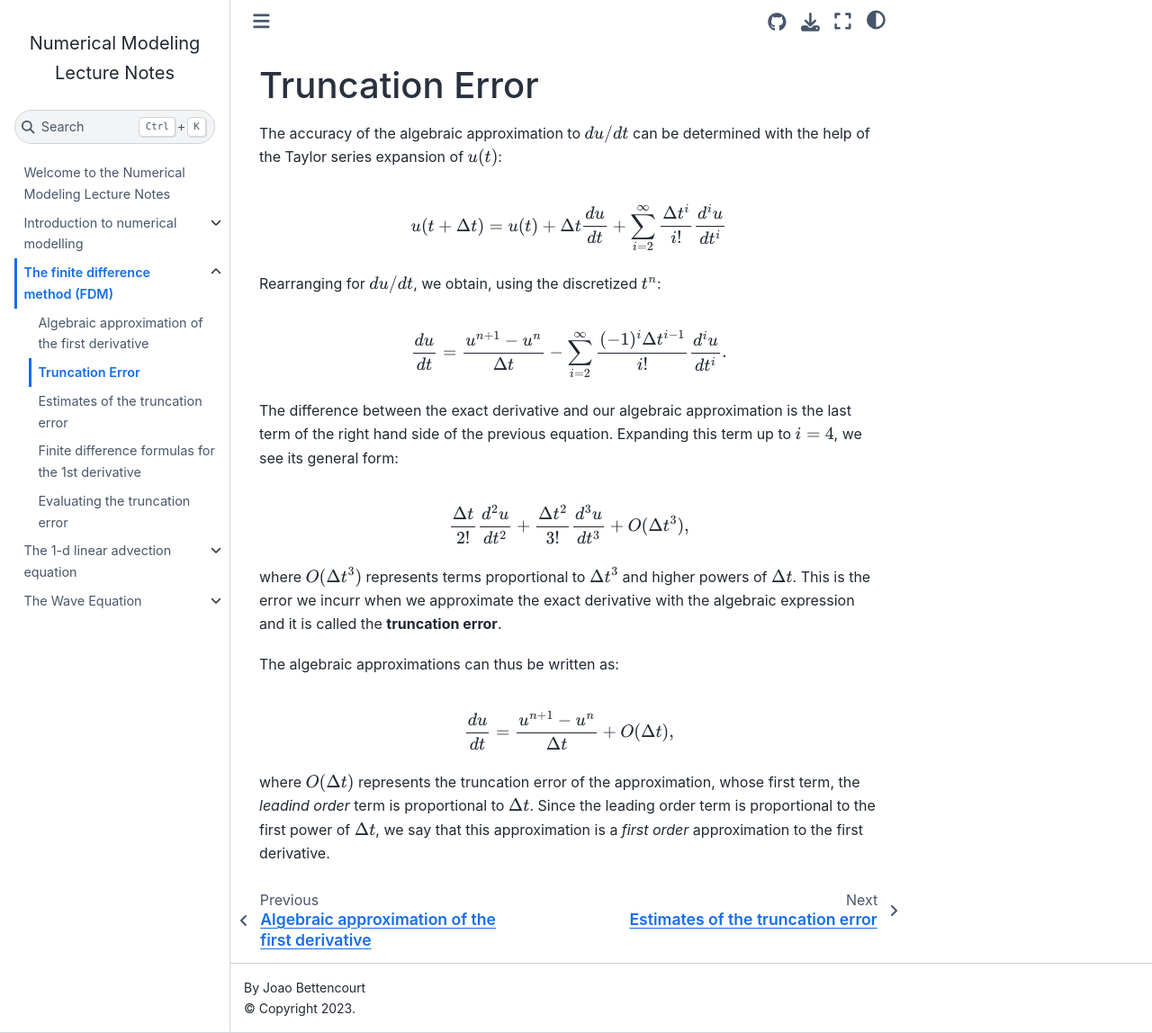
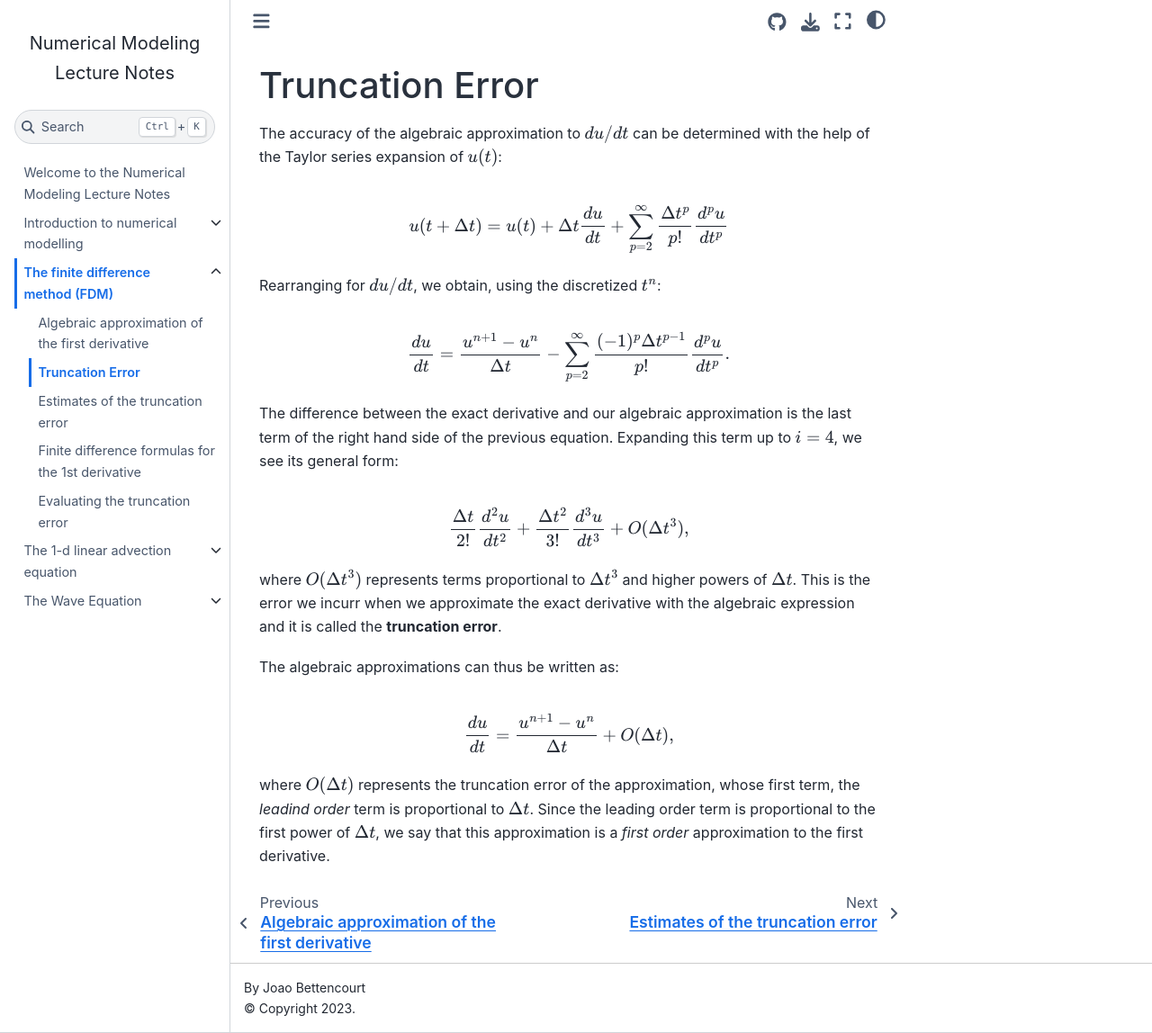
Before and after one commit to joaobuibergen/numerical-modeling-book, a Jupyter Book: the page built from FiniteDifferences/truncationErrors.md, in a window 1280 px wide and 1148 px high. Shown: the whole window at 90% size. Built offline with Jupyter Book 1.0.4 settings and Sphinx 7.4.7 and the Sphinx Book theme 1.1.4, drawn with Linux system fonts in a browser that asks for light colours.

```diff
--- a/FiniteDifferences/truncationErrors.md
+++ b/FiniteDifferences/truncationErrors.md
@@ -3,13 +3,13 @@
 The accuracy of the algebraic approximation to $du/dt$ can be determined with the help of the Taylor series expansion of $u(t)$:
 
 $$
-u(t+\Delta t)=u(t)+\Delta t\frac{du}{dt} + \displaystyle\sum_{i=2}^{\infty} \frac{\Delta t^i}{i!}\frac{d^iu}{dt^i}
+u(t+\Delta t)=u(t)+\Delta t\frac{du}{dt} + \displaystyle\sum_{p=2}^{\infty} \frac{\Delta t^p}{p!}\frac{d^pu}{dt^p}
 $$
 
 Rearranging for $du/dt$, we obtain, using the discretized $t^n$:
 
 $$
-\frac{du}{dt} = \frac{u^{n+1}-u^n}{\Delta t} - \displaystyle\sum_{i=2}^{\infty} \frac{(-1)^i\Delta t^{i-1}}{i!}\frac{d^iu}{dt^i}.
+\frac{du}{dt} = \frac{u^{n+1}-u^n}{\Delta t} - \displaystyle\sum_{p=2}^{\infty} \frac{(-1)^p\Delta t^{p-1}}{p!}\frac{d^pu}{dt^p}.
 $$
 
 The difference between the exact derivative and our algebraic approximation is the last term of the right hand side of the previous equation. Expanding this term up to $i=4$, we see its general form:
```
